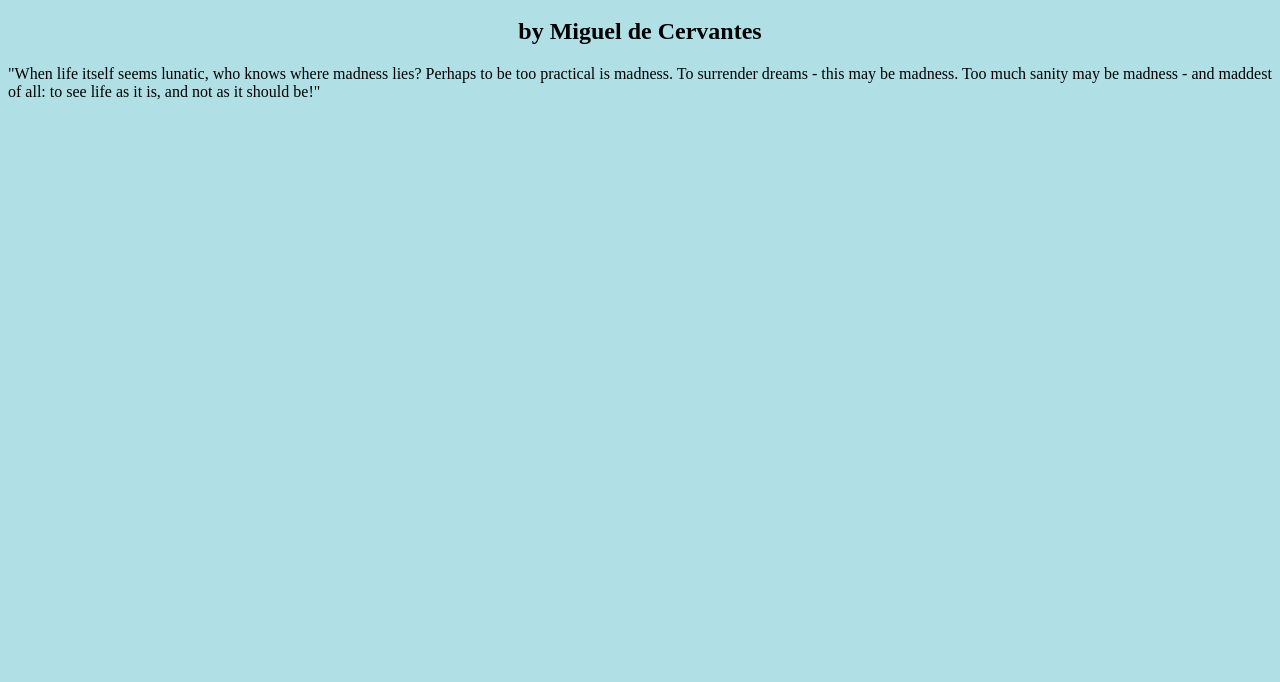
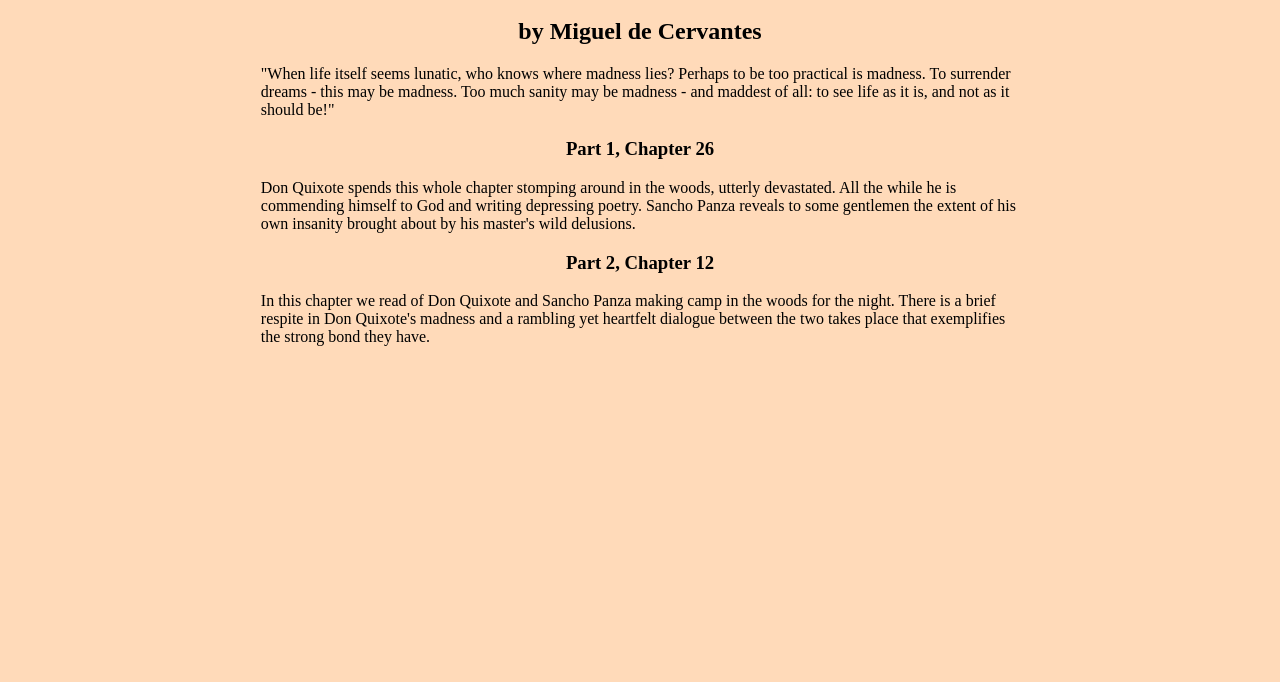
Before and after one commit to austinparson/WebDesign, a plain HTML site: page Assignment1/index.html in a window 1280 px wide. Shown: the part 118-800 px from the top of the page. Drawn offline with Linux system fonts and the light colour scheme.

Commit message:
Expanded Assignment1

```diff
--- a/Assignment1/index.html
+++ b/Assignment1/index.html
@@ -8,4 +8,12 @@
 <h2>by Miguel de Cervantes</h2>
 
 <p>"When life itself seems lunatic, who knows where madness lies? Perhaps to be too practical is madness. To surrender dreams - this may be madness. Too much sanity may be madness - and maddest of all: to see life as it is, and not as it should be!"</p>
+
+<h3>Part 1, Chapter 26</h3>
+
+<p>Don Quixote spends this whole chapter stomping around in the woods, utterly devastated. All the while he is commending himself to God and writing depressing poetry. Sancho Panza reveals to some gentlemen the extent of his own insanity brought about by his master's wild delusions.</p>
+
+<h3>Part 2, Chapter 12</h3>
+
+<p>In this chapter we read of Don Quixote and Sancho Panza making camp in the woods for the night. There is a brief respite in Don Quixote's madness and a rambling yet heartfelt dialogue between the two takes place that exemplifies the strong bond they have.</p>
 </body>
--- a/Assignment1/style/style.css
+++ b/Assignment1/style/style.css
@@ -1,11 +1,14 @@
 body {
-  background-color: powderblue;
+  background-color: peachpuff;
 }
 h1 {
   padding: 35px;
   text-align: center;
-  background-color: snow;
+  background-color: goldenrod;
 }
 h2, h3 {
   text-align: center;
 }
+p { max-width: 60%;
+  margin: 0 auto;
+}
```
